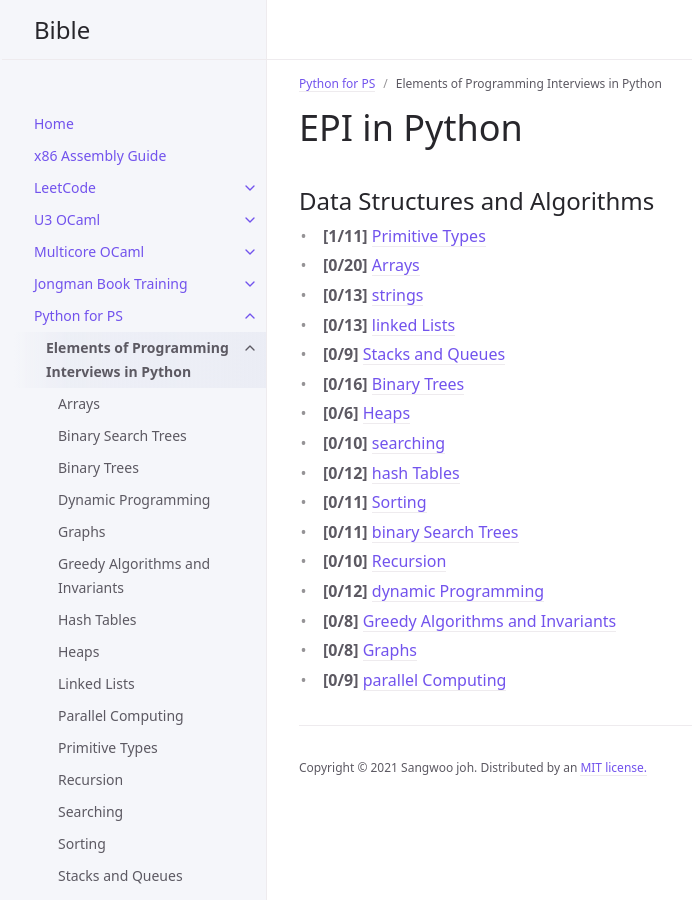
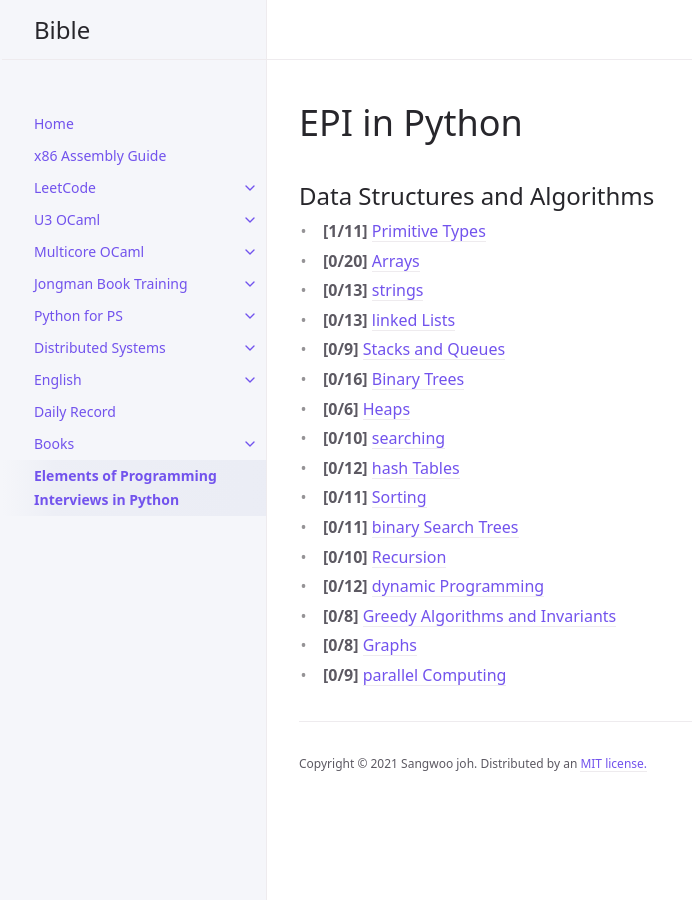
Before and after one commit to sangwoo-joh/bible-archive, a Jekyll site: the page built from python/epi/index.md, in a window 1280 px wide. Shown: the whole page, without its empty margins (5-697 px from the left). Built offline with Jekyll 4.4.1, drawn with Linux system fonts in a browser that asks for light colours; a script that is not in the unit is left out.

Commit message:
:see_no_evil: hide epi

```diff
--- a/python/epi/index.md
+++ b/python/epi/index.md
@@ -1,10 +1,10 @@
 ---
 layout: page
 title: Elements of Programming Interviews in Python
-nav_order: 2
-parent: Python for PS
-has_children: true
-has_toc: false
+<!-- nav_order: 2 -->
+<!-- parent: Python for PS -->
+<!-- has_children: true -->
+<!-- has_toc: false -->
 ---
 
 # EPI in Python
```
